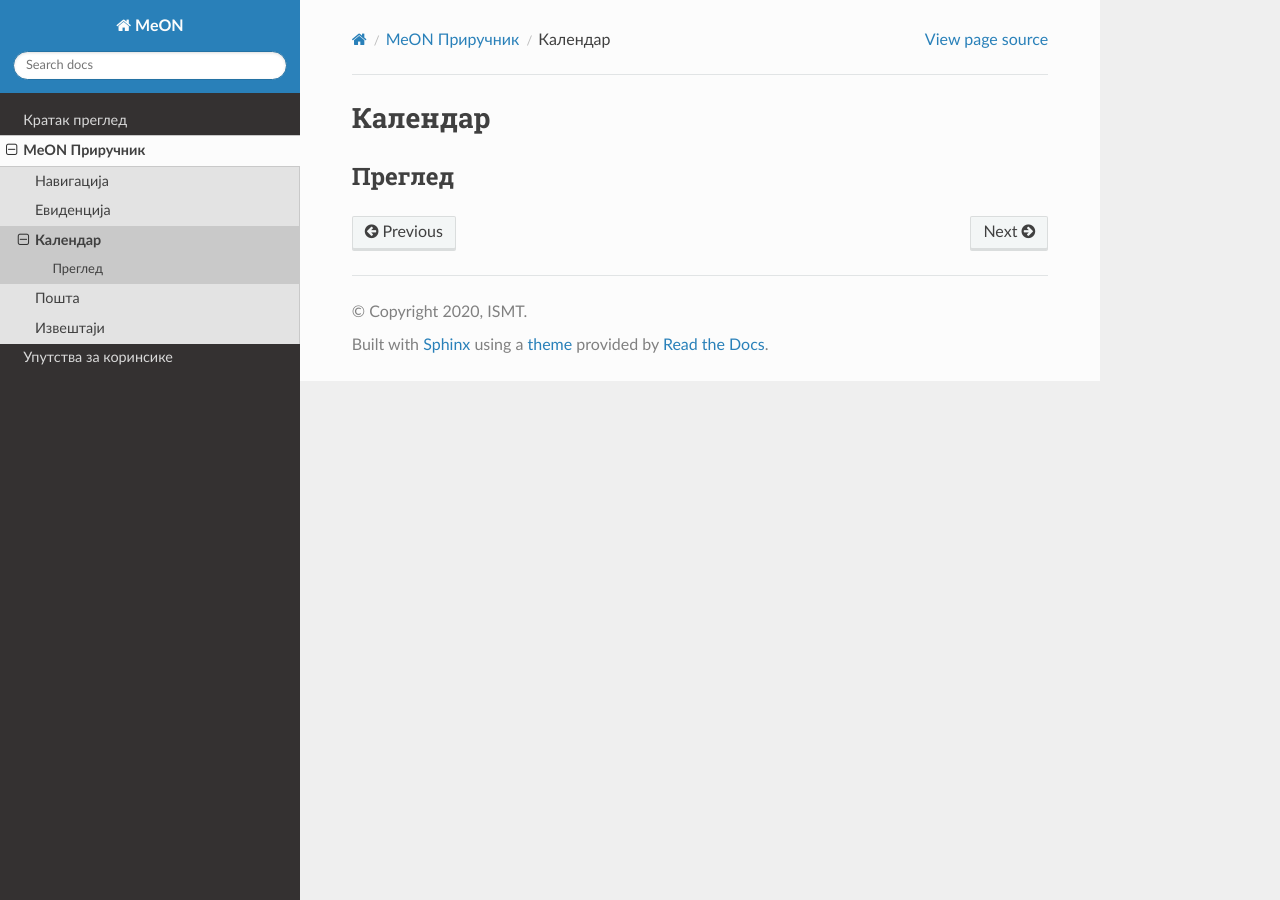
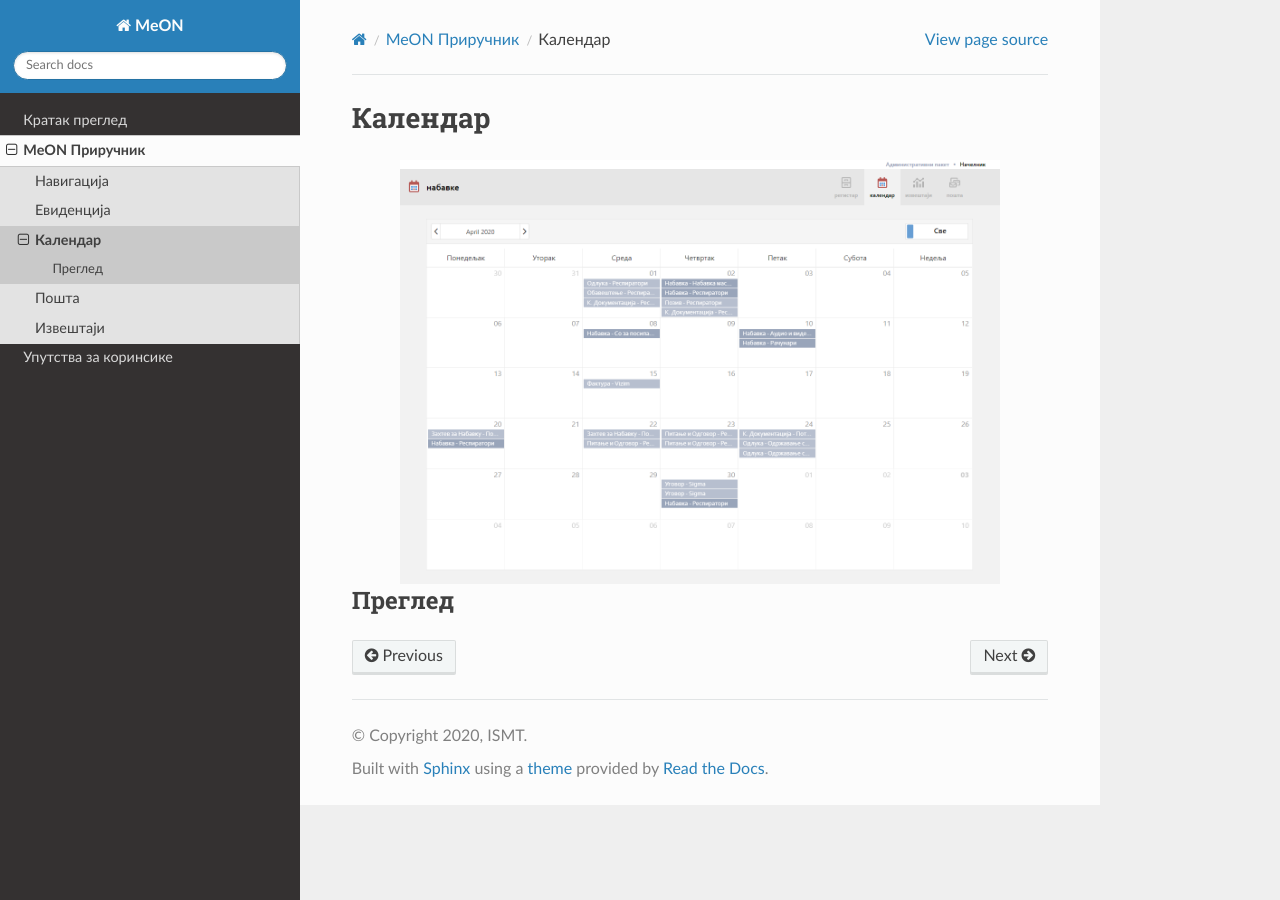
Before and after one commit to ismt-hub/MeON-Docs, a Sphinx documentation site: the page built from docs/prirucnik/kalendar.rst, in a window 1280 px wide. Built offline with Sphinx 7.4.7 and the Read the Docs theme 2.0.0, drawn with Linux system fonts in a browser that asks for light colours.

Commit message:
Added new images

```diff
--- a/docs/prirucnik/evidencija.rst
+++ b/docs/prirucnik/evidencija.rst
@@ -3,6 +3,10 @@
 **********
 Евиденција
 **********
+
+.. image:: ../_static/img/Evidencija/evidencija.png
+   :width: 600
+   :align: center
 
 Листе
 =====
--- a/docs/prirucnik/izvestaji.rst
+++ b/docs/prirucnik/izvestaji.rst
@@ -3,6 +3,10 @@
 *********
 Извештаји
 *********
+
+.. image:: ../_static/img/Izvestaji/izvestaji.png
+   :width: 600
+   :align: center
 
 Типови извештаја
 ================
--- a/docs/prirucnik/kalendar.rst
+++ b/docs/prirucnik/kalendar.rst
@@ -4,5 +4,9 @@
 Календар
 ********
 
+.. image:: ../_static/img/Kalendar/kalendar.png
+   :width: 600
+   :align: center
+
 Преглед
 ========
--- a/docs/prirucnik/posta.rst
+++ b/docs/prirucnik/posta.rst
@@ -3,6 +3,9 @@
 ********
 Пошта
 ********
+.. image:: ../_static/img/Posta/posta.png
+   :width: 600
+   :align: center
 
 Врсте информација
 -----------------
```
Also changed, not shown: docs/_static/img/Evidencija/evidencija.png (added), docs/_static/img/Izvestaji/izvestaji.png (added), docs/_static/img/Kalendar/kalendar.png (added), docs/_static/img/Posta/posta.png (added).
